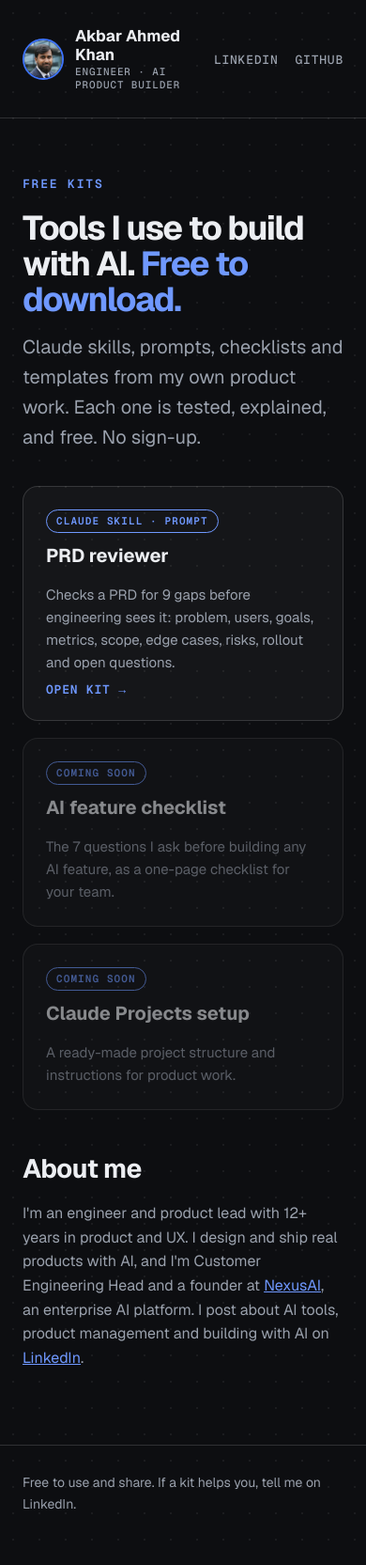
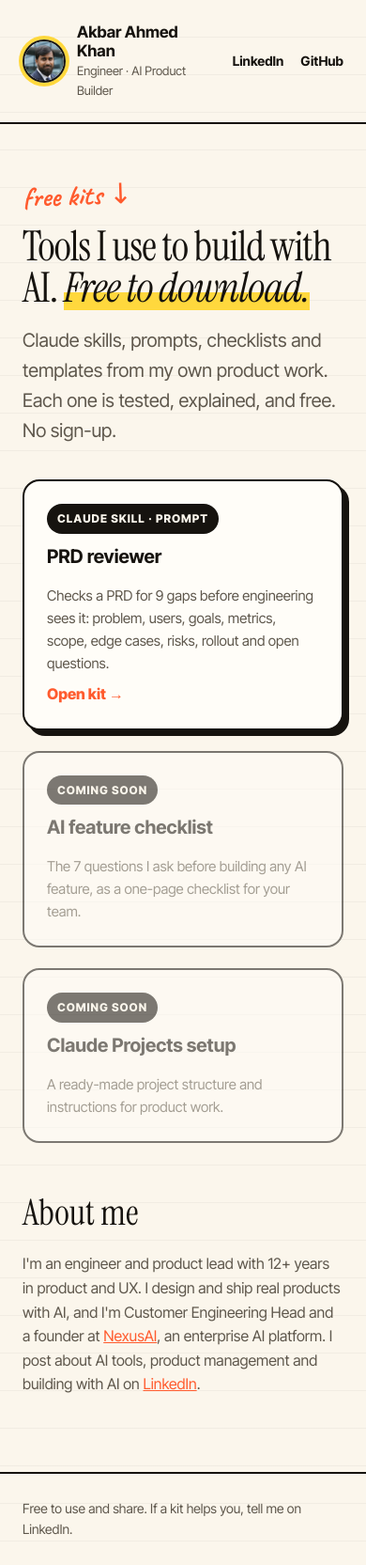
Before and after one commit to akbar-ai-labs/akbar-ai-labs.github.io, a plain HTML site: page index.html in a window 390 px wide. Shown: the whole page at 94% size. Before the commit the page ends 1639 px from the top, so only its background shows below. Drawn offline with nearby package versions, Linux system fonts and the light colour scheme.

Commit message:
New Builder's Notebook style for the kits site
Co-Authored-By: Claude Opus 5.5 <noreply@anthropic.com>

```diff
--- a/assets/site.css
+++ b/assets/site.css
@@ -1,37 +1,39 @@
-@import url('https://fonts.googleapis.com/css2?family=Geist:wght@400..800&family=Geist+Mono:wght@400;500;600&display=swap');
+@import url('https://fonts.googleapis.com/css2?family=Instrument+Serif:ital@0;1&family=Inter+Tight:wght@400;500;600;700;800&family=Caveat:wght@700&display=swap');
 *{box-sizing:border-box;margin:0;padding:0}
-:root{--bg:#0D0E11;--tx:#ECEEF2;--mu:#9AA1AD;--ln:rgba(255,255,255,.14);--box:rgba(255,255,255,.035);--acc:#6F98FF;--btn:#3D73FF}
+:root{--bg:#FBF6EC;--tx:#16130F;--mu:#5E574C;--ln:rgba(22,19,15,.16);--card:#FFFDF8;--acc:#FF5B2E;--hl:#FFD83D}
 html{background:var(--bg)}
-body{font-family:Geist,system-ui,sans-serif;color:var(--tx);line-height:1.6;-webkit-font-smoothing:antialiased;background-image:radial-gradient(circle,rgba(255,255,255,.06) 1.2px,transparent 1.4px);background-size:28px 28px;min-height:100vh}
+body{font-family:'Inter Tight',system-ui,sans-serif;color:var(--tx);line-height:1.6;-webkit-font-smoothing:antialiased;background:repeating-linear-gradient(180deg,transparent 0 39px,rgba(22,19,15,.045) 39px 40px);min-height:100vh}
 a{color:var(--acc)}
 .wrap{max-width:900px;margin:0 auto;padding:0 24px}
-header{padding:28px 0;border-bottom:1px solid var(--ln)}
+header{padding:24px 0;border-bottom:2px solid var(--tx)}
 header .wrap{display:flex;justify-content:space-between;align-items:center;gap:16px}
 .sig{display:flex;align-items:center;gap:12px;color:var(--tx);text-decoration:none}
-.sig img{width:44px;height:44px;border-radius:50%;border:2px solid var(--btn);object-fit:cover}
+.sig img{width:46px;height:46px;border-radius:50%;object-fit:cover;border:2px solid var(--tx);box-shadow:0 0 0 4px var(--hl)}
 .sig b{display:block;font-size:17px;line-height:1.2}
-.sig small{display:block;font:500 11px/1.3 'Geist Mono',monospace;letter-spacing:.08em;text-transform:uppercase;color:var(--mu)}
-nav a{font:500 13px 'Geist Mono',monospace;letter-spacing:.06em;text-transform:uppercase;text-decoration:none;color:var(--mu);margin-left:18px}
-nav a:hover{color:var(--tx)}
-.lbl{font:600 13px/1 'Geist Mono',monospace;letter-spacing:.14em;text-transform:uppercase;color:var(--acc)}
-h1{font-size:clamp(36px,6vw,56px);line-height:1.05;letter-spacing:-.04em;font-weight:720;margin:16px 0}
-h2{font-size:28px;letter-spacing:-.02em;margin:40px 0 12px}
+.sig small{display:block;font-size:13px;color:var(--mu)}
+nav a{font-weight:700;font-size:14px;text-decoration:none;color:var(--tx);margin-left:18px}
+nav a:hover{color:var(--acc)}
+.lbl{font-family:Caveat,cursive;font-size:30px;color:var(--acc);display:inline-block;transform:rotate(-2deg)}
+h1{font-family:'Instrument Serif',Georgia,serif;font-weight:400;font-size:clamp(44px,7vw,72px);line-height:1;letter-spacing:-.02em;margin:8px 0 18px}
+h1 i,h2 i{font-style:italic}
+.hl{background:linear-gradient(transparent 58%,var(--hl) 58%,var(--hl) 92%,transparent 92%)}
+h2{font-family:'Instrument Serif',Georgia,serif;font-weight:400;font-size:38px;margin:44px 0 12px}
 h3{font-size:20px;margin:0 0 6px}
 p.lead{font-size:20px;color:var(--mu);max-width:640px}
-main{padding:56px 0 80px}
-.grid{display:grid;grid-template-columns:repeat(auto-fill,minmax(260px,1fr));gap:18px;margin-top:36px}
-.card{display:flex;flex-direction:column;gap:8px;border:1.5px solid var(--ln);background:var(--box);border-radius:16px;padding:24px;text-decoration:none;color:var(--tx);transition:border-color .2s,transform .2s}
-a.card:hover{border-color:var(--btn);transform:translateY(-2px)}
+main{padding:52px 0 80px}
+.grid{display:grid;grid-template-columns:repeat(auto-fill,minmax(260px,1fr));gap:22px;margin-top:36px}
+.card{display:flex;flex-direction:column;gap:8px;border:2.5px solid var(--tx);background:var(--card);border-radius:18px;padding:24px;text-decoration:none;color:var(--tx);box-shadow:6px 6px 0 var(--tx);transition:transform .15s,box-shadow .15s}
+a.card:hover{transform:translate(-2px,-2px);box-shadow:8px 8px 0 var(--acc)}
 .card p{color:var(--mu);font-size:15px}
-.card .go{margin-top:auto;font:600 13px 'Geist Mono',monospace;letter-spacing:.06em;text-transform:uppercase;color:var(--acc)}
-.card.soon{opacity:.55}
-.tag{display:inline-block;font:600 11px/1 'Geist Mono',monospace;letter-spacing:.1em;text-transform:uppercase;color:var(--acc);border:1px solid var(--acc);border-radius:999px;padding:6px 10px;width:max-content}
-.btn{display:inline-flex;align-items:center;gap:8px;background:var(--btn);color:#fff;text-decoration:none;font-weight:600;padding:13px 20px;border-radius:10px;margin:8px 10px 0 0}
-.btn.line{background:none;border:1.5px solid var(--ln);color:var(--tx)}
-ol,ul{padding-left:22px;color:var(--tx)}
+.card .go{margin-top:auto;font-weight:800;color:var(--acc)}
+.card.soon{opacity:.55;box-shadow:none}
+.tag{display:inline-block;font-weight:800;font-size:12px;letter-spacing:.08em;text-transform:uppercase;background:var(--tx);color:var(--bg);border-radius:999px;padding:6px 11px;width:max-content}
+.btn{display:inline-flex;align-items:center;gap:8px;background:var(--acc);color:#fff;text-decoration:none;font-weight:800;padding:13px 20px;border-radius:999px;margin:8px 10px 0 0;border:2.5px solid var(--tx)}
+.btn.line{background:var(--card);color:var(--tx)}
+ol,ul{padding-left:22px}
 li{margin:6px 0}
-table{width:100%;border-collapse:collapse;margin-top:12px;font-size:15px}
-th,td{text-align:left;padding:10px 12px;border-bottom:1px solid var(--ln);vertical-align:top}
-th{font:600 12px 'Geist Mono',monospace;letter-spacing:.08em;text-transform:uppercase;color:var(--mu)}
-code{font-family:'Geist Mono',monospace;font-size:.92em;background:rgba(255,255,255,.07);padding:2px 6px;border-radius:5px}
-footer{border-top:1px solid var(--ln);padding:28px 0;color:var(--mu);font-size:14px}
+table{width:100%;border-collapse:collapse;margin-top:12px;font-size:15px;background:var(--card);border:2.5px solid var(--tx);border-radius:14px;overflow:hidden}
+th,td{text-align:left;padding:10px 12px;border-bottom:1.5px dashed var(--ln);vertical-align:top}
+th{font-weight:800;font-size:12px;letter-spacing:.08em;text-transform:uppercase;color:var(--acc)}
+code{font-size:.92em;background:var(--hl);padding:1px 6px;border-radius:5px}
+footer{border-top:2px solid var(--tx);padding:26px 0;color:var(--mu);font-size:14px}
--- a/index.html
+++ b/index.html
@@ -17,8 +17,8 @@
   <nav><a href="https://www.linkedin.com/in/akbar-ahmed-khan/">LinkedIn</a><a href="https://github.com/akbar-ai-labs">GitHub</a></nav>
 </div></header>
 <main><div class="wrap">
-  <span class="lbl">Free kits</span>
-  <h1>Tools I use to build with AI. <span style="color:var(--acc)">Free to download.</span></h1>
+  <span class="lbl">free kits ↓</span>
+  <h1>Tools I use to build with AI. <span class="hl"><i>Free to download.</i></span></h1>
   <p class="lead">Claude skills, prompts, checklists and templates from my own product work. Each one is tested, explained, and free. No sign-up.</p>
 
   <div class="grid">
```
Also changed, not shown: kits/prd-reviewer/index.html (+2 -2 lines).
